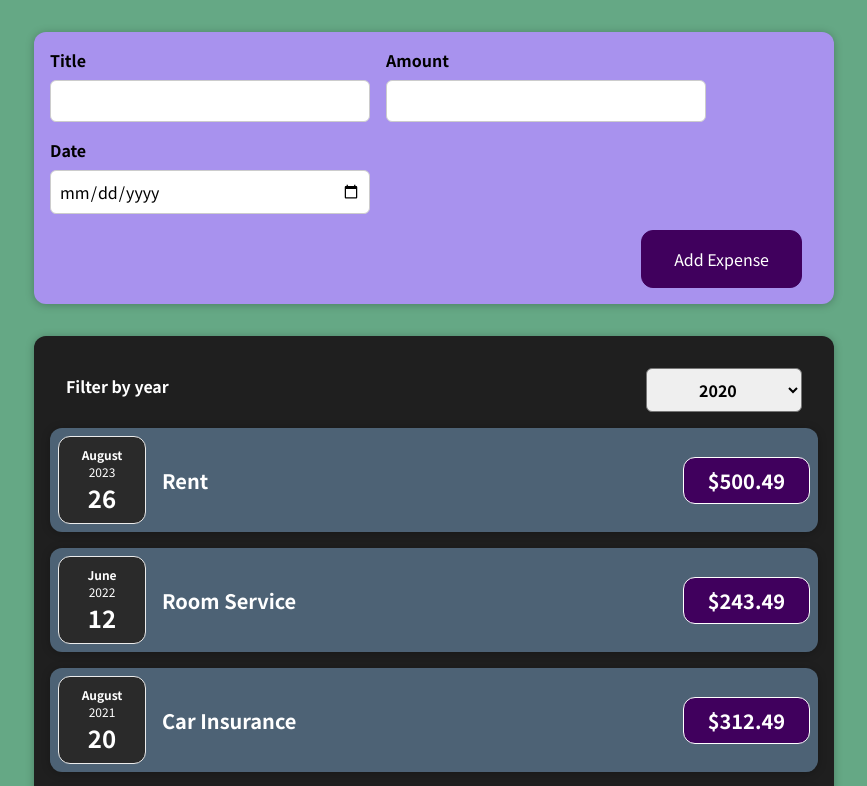
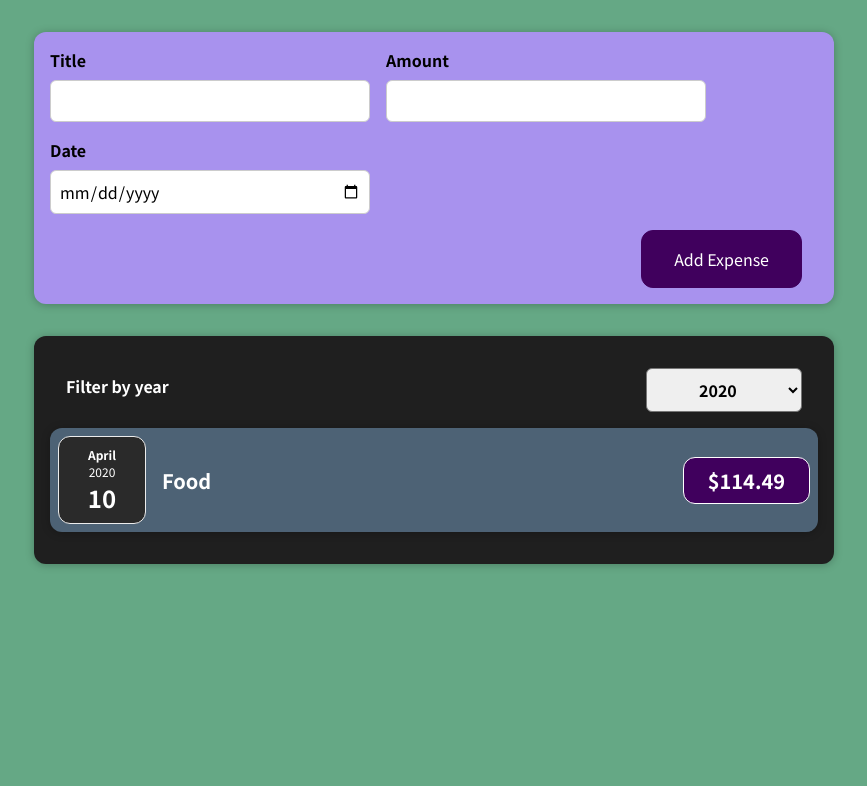
Before and after one commit to kunalrajshah/Expenses-Tracker-by-Reaact-js, a React (Create React App) app in the folder first-react-project/: page / in a window 1280 px wide. Shown: the top 786 px of the page, without its empty margins (206-1073 px from the left). Built offline with nearby package versions, Linux system fonts and the light colour scheme.

Commit message:
Adding filter concept to filter expenses by selected Date

```diff
--- a/first-react-project/src/App.js
+++ b/first-react-project/src/App.js
@@ -11,7 +11,7 @@ let DUMMY_DATA = [
   },
   {
     id: "e2",
-    date: new Date(2022, 5, 12),
+    date: new Date(2021, 5, 12),
     title: "Room Service",
     amount: 243.49,
   },
--- a/first-react-project/src/Components/All Expenses Rendering/Expenses.js
+++ b/first-react-project/src/Components/All Expenses Rendering/Expenses.js
@@ -9,12 +9,17 @@ const Expenses = (props) => {
     const [filteredYear,setFilteredYear]=useState('2020');
     const filterChangeHandler=(selectedYear)=>{
       setFilteredYear(selectedYear);
-    }
+    };
+
+    // For Display Filter Expenses
+    const filterExpenses=props.items.filter((exp)=>{
+      return exp.date.getFullYear().toString() === filteredYear;
+    });
 
     return (
       <Card className="Expenses">
         <ExpenseFilter selected={filteredYear} onChangeFilter={filterChangeHandler}/>
-        {props.items.map((expense) => (
+        {filterExpenses.map((expense) => (
           // When we rander list always add unique ID.
           <Expenseitem
             key={expense.id}
```
